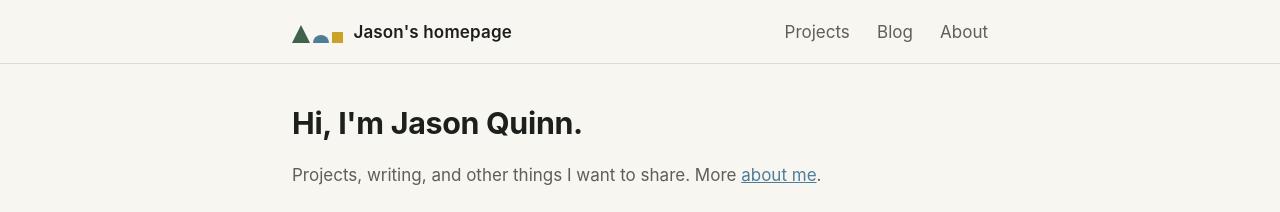
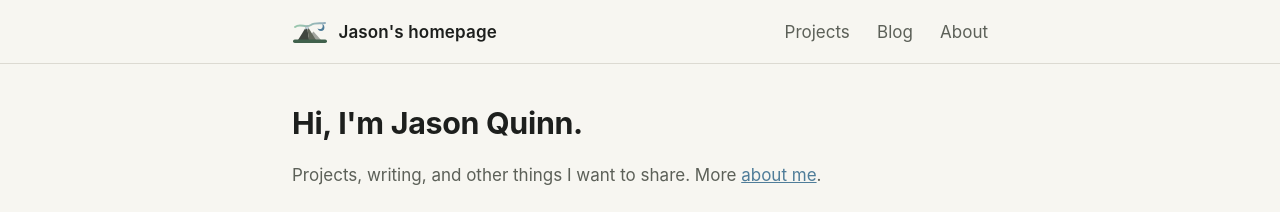
Before and after one commit to MindisBlank/MindisBlank.github.io, a Jekyll site: the page built from index.html, in a window 1280 px wide. Shown: the top 212 px of the page. Built offline with Jekyll 4.4.1, drawn with Linux system fonts in a browser that asks for light colours.

Commit message:
change website logo

```diff
--- a/_includes/header.html
+++ b/_includes/header.html
@@ -1,13 +1,39 @@
 <header class="site-header">
   <div class="container header-inner">
     <a class="brand" href="{{ '/' | relative_url }}" aria-label="{{ site.title }} — home">
-      <span class="mark" aria-hidden="true">
-        <span class="mark-shape mark-tri"></span>
-        <span class="mark-shape mark-circle"></span>
-        <span class="mark-shape mark-square"></span>
-      </span>
+      <svg class="logo day" id="logo-scene" viewBox="0 0 36 24" width="36" height="24" aria-hidden="true" focusable="false">
+        <defs>
+          <linearGradient id="aurora-grad" x1="0" y1="0" x2="1" y2="0">
+            <stop offset="0" stop-color="#5aa87e"/>
+            <stop offset="1" stop-color="#4f7d99"/>
+          </linearGradient>
+          <mask id="moon-mask">
+            <rect x="0" y="0" width="36" height="24" fill="#fff"/>
+            <circle cx="27.6" cy="5.9" r="3.1" fill="#000"/>
+          </mask>
+        </defs>
+        <path class="logo-aurora logo-night-el" d="M3 7C9 2.5 13 9 19 5C23 2.3 29 4 33 3"/>
+        <g class="logo-celestial logo-sun"><circle cx="29" cy="7.5" r="3.4"/></g>
+        <g class="logo-celestial logo-moon logo-night-el"><circle cx="29" cy="7.5" r="3.4" mask="url(#moon-mask)"/></g>
+        <g class="logo-mountain">
+          <path class="logo-ridge" d="M14 20L21.5 11.5L29 20Z"/>
+          <path class="logo-face-shadow" d="M6 20L15 5.5L17 20Z"/>
+          <path class="logo-face-lit" d="M15 5.5L24 20L17 20Z"/>
+          <path class="logo-snow" d="M12.8 9.1L15 5.5L17.2 9.3L16.2 8.4L15.3 9.8L14.4 8.4L13.6 9.4Z"/>
+        </g>
+        <rect class="logo-ground" x="1" y="19.5" width="34" height="3.6" rx="1.8"/>
+      </svg>
       <span class="brand-name">{{ site.title }}</span>
     </a>
+    <script>
+      (function () {
+        var h = new Date().getHours();
+        if (h < 7 || h >= 19) {
+          var l = document.getElementById('logo-scene');
+          if (l) { l.classList.remove('day'); l.classList.add('night'); }
+        }
+      })();
+    </script>
     <nav class="site-nav" aria-label="Main">
       <a href="{{ '/projects/' | relative_url }}" {% if page.url contains '/projects' %}class="active"{% endif %}>Projects</a>
       <a href="{{ '/blog/' | relative_url }}" {% if page.url contains '/blog' %}class="active"{% endif %}>Blog</a>
--- a/assets/css/main.css
+++ b/assets/css/main.css
@@ -59,50 +59,78 @@ body {
   letter-spacing: 0.01em;
 }
 
-/* Geometric mark — three shapes that snap into place on load */
-.mark {
-  display: inline-flex;
-  align-items: flex-end;
-  gap: 3px;
-  height: 22px;
+/* Logo — a tiny Icelandic landscape. The sun arcs up from behind the
+   mountain by day; at night a moon, stars, and aurora take over
+   (class set by a small script in header.html from the visitor's clock). */
+.logo { display: block; }
+
+.logo-ground      { fill: var(--moss); }
+.logo-ridge       { fill: var(--stone); opacity: 0.55; } /* distant ridge, hazier */
+.logo-face-shadow { fill: #4b504a; }                     /* darker gray shade side */
+.logo-face-lit    { fill: #71766d; }                     /* gray sun-facing slope */
+.logo-snow        { fill: #dbe6ec; }
+
+/* Cooler, dimmer mountain after dark */
+.logo.night .logo-face-shadow { fill: #41463f; }
+.logo.night .logo-face-lit    { fill: #616659; }
+.logo.night .logo-snow        { fill: #c3d4de; }
+.logo-sun circle  { fill: var(--lichen); }
+.logo-moon circle { fill: var(--glacier); }
+.logo-aurora {
+  fill: none;
+  stroke: url(#aurora-grad);
+  stroke-width: 2;
+  stroke-linecap: round;
 }
 
-.mark-shape { display: inline-block; }
+.logo.day .logo-night-el { display: none; }
+.logo.night .logo-sun    { display: none; }
 
-.mark-tri {
-  width: 0;
-  height: 0;
-  border-left: 9px solid transparent;
-  border-right: 9px solid transparent;
-  border-bottom: 18px solid var(--moss);
-}
+/* Load animation: ground slides in, mountain pops up with an overshoot,
+   then the sun (or moon) arcs up from behind the ridge. Runs once. */
+@media (prefers-reduced-motion: no-preference) {
+  .logo-ground {
+    transform: translateX(-10px);
+    opacity: 0;
+    animation: logo-in 0.35s ease-out 0.05s forwards;
+  }
 
-.mark-circle {
-  width: 16px;
-  height: 8px;
-  border-radius: 16px 16px 0 0;
-  background: var(--glacier);
-}
+  .logo-mountain {
+    transform: translateY(16px);
+    opacity: 0;
+    animation: logo-in 0.5s cubic-bezier(0.2, 1.4, 0.4, 1) 0.15s forwards;
+  }
 
-.mark-square {
-  width: 11px;
-  height: 11px;
-  background: var(--lichen);
-}
+  .logo-celestial {
+    transform: translate(-13px, 11px) scale(0.6);
+    opacity: 0;
+    animation: logo-arc 0.65s ease-out 0.45s forwards;
+  }
 
-/* Snap-in animation: staggered, quick, with a slight overshoot.
-   Runs once per page load. */
-@media (prefers-reduced-motion: no-preference) {
-  .mark-shape {
-    opacity: 0;
-    animation: snap-in 0.45s cubic-bezier(0.2, 1.4, 0.4, 1) forwards;
+  .logo-aurora {
+    stroke-dasharray: 42;
+    stroke-dashoffset: 42;
+    animation: logo-draw 0.9s ease-out 0.55s forwards,
+               logo-shimmer 6s ease-in-out 2.5s infinite;
   }
-  .mark-tri    { animation-delay: 0.05s; transform: translateY(-14px); }
-  .mark-circle { animation-delay: 0.16s; transform: translateY(10px); }
-  .mark-square { animation-delay: 0.27s; transform: translateX(12px) rotate(45deg); }
 
-  @keyframes snap-in {
-    to { opacity: 1; transform: translate(0, 0) rotate(0); }
+  @keyframes logo-in {
+    to { opacity: 1; transform: none; }
+  }
+
+  @keyframes logo-arc {
+    0%   { opacity: 0; transform: translate(-13px, 11px) scale(0.6); }
+    30%  { opacity: 1; }
+    60%  { transform: translate(-5.5px, -1.5px) scale(0.95); }
+    100% { opacity: 1; transform: none; }
+  }
+
+  @keyframes logo-draw {
+    to { stroke-dashoffset: 0; }
+  }
+
+  @keyframes logo-shimmer {
+    50% { opacity: 0.5; }
   }
 
   /* Page content fades up subtly, no scroll trickery */
```
